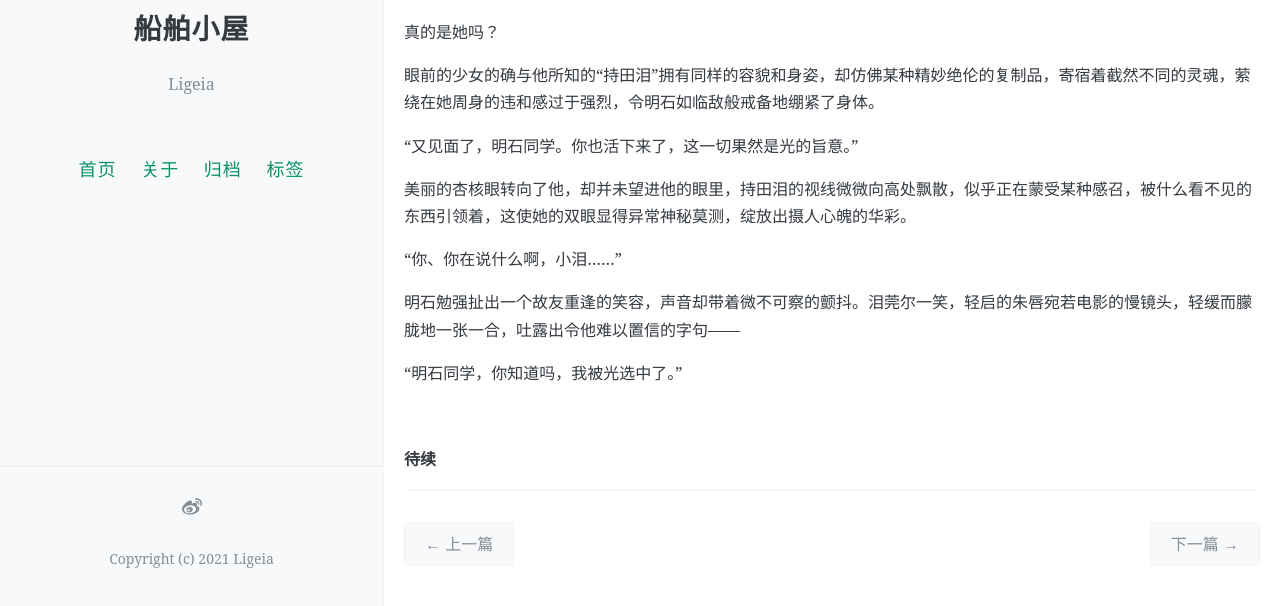
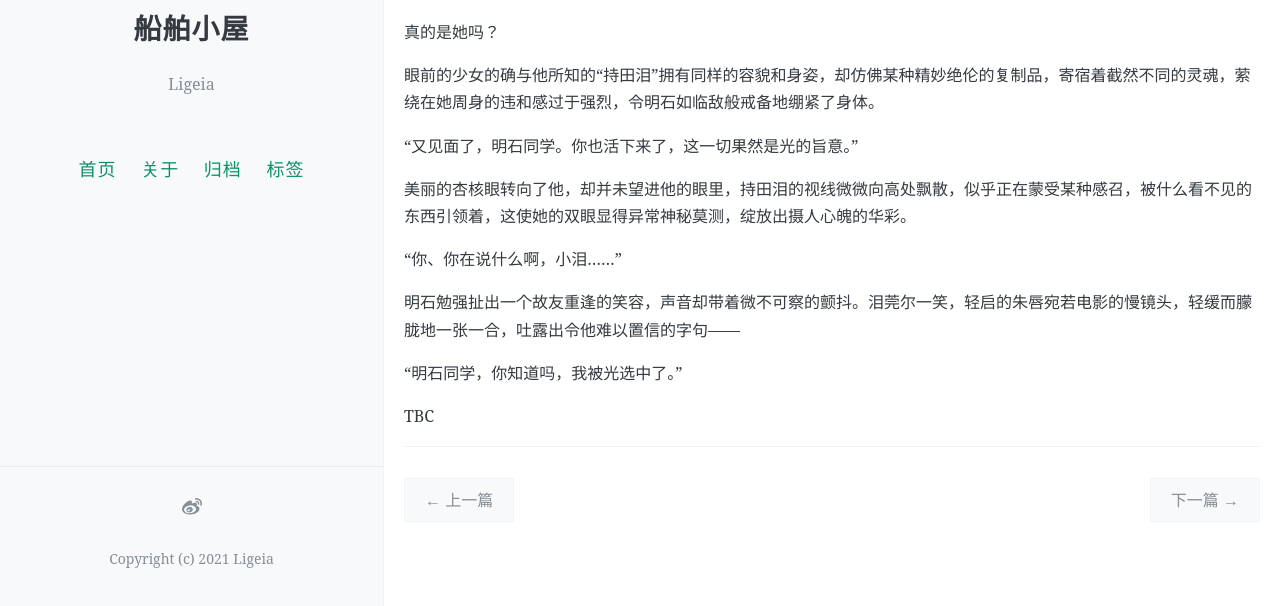
Before and after one commit to ligeiali13/blog, a Jekyll site: the page built from _posts/2021-12-25-regain-1.md, in a window 1280 px wide and 900 px high, scrolled down 19721 px, cut to the strip 294-900 px from the top of the window. Built offline with Jekyll 4.4.1, drawn with Linux system fonts in a browser that asks for light colours; comment, search, counter and statistics services are not loaded; after the commit the page ends 20578 px from its top, so only the background shows below that.

Commit message:
Update 2021-12-25-regain-1.md

```diff
--- a/_posts/2021-12-25-regain-1.md
+++ b/_posts/2021-12-25-regain-1.md
@@ -711,6 +711,4 @@ comments: true
 
 “明石同学，你知道吗，我被光选中了。”
 
-<br />
-
-**待续**
+TBC
```
